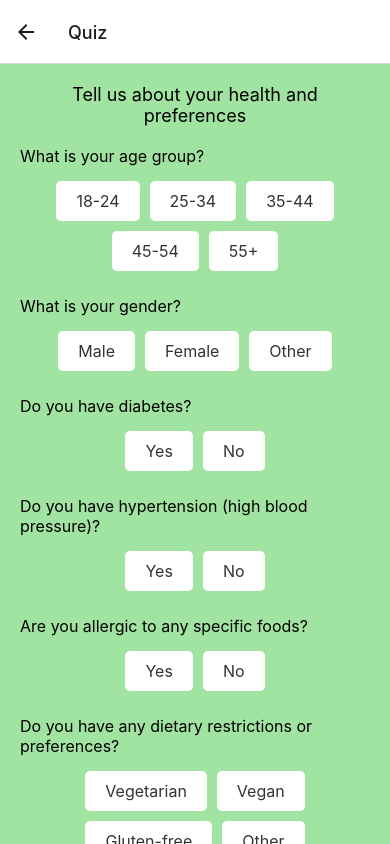
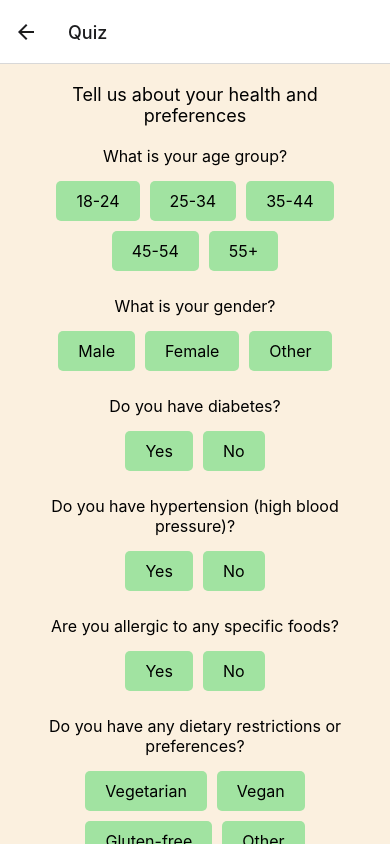
Before and after one commit to shreyasuratran/Salud, a React Native app in the folder frontend/: screen /Quiz in a window 390 px wide. Built offline with nearby package versions, Linux system fonts and the light colour scheme.

Commit message:
Cart Addition

```diff
--- a/frontend/App.js
+++ b/frontend/App.js
@@ -4,6 +4,9 @@ import { createNativeStackNavigator } from '@react-navigation/native-stack';
 import HomeScreen from './HomeScreen';
 import Quiz from './Quiz';
 import Recipes from './Recipes';
+import Ingredients from './ingredients';
+import Cart from './Cart';
+
 
 const Stack = createNativeStackNavigator();
 
@@ -14,6 +17,8 @@ const App = () => {
         <Stack.Screen name="HomeScreen" component={HomeScreen} />
         <Stack.Screen name="Quiz" component={Quiz} />
         <Stack.Screen name="Recipes" component={Recipes} />
+        <Stack.Screen name="Ingredients" component={Ingredients} />
+        <Stack.Screen name="Cart" component={Cart} />
       </Stack.Navigator>
     </NavigationContainer>
   );
--- /dev/null
+++ b/frontend/Cart.js
@@ -0,0 +1,61 @@
+import React from 'react';
+import { View, Text, FlatList, StyleSheet } from 'react-native';
+
+const Cart = () => {
+    // Dummy data for cart items
+    const cartItems = [
+        { id: '1', name: 'Spaghetti (200g)', quantity: '$$$'},
+        { id: '2', name: 'Bacon (100g)', quantity: '$$$' },
+        { id: '3', name: 'Eggs (2pc)', quantity: '$$$' },
+        { id: '4', name: 'Parmesan Cheese (50g)', quantity: '$$$' },
+    ];
+
+    return (
+        <View style={styles.container}>
+            <Text style={styles.title}>Your Cart</Text>
+            <FlatList
+                data={cartItems}
+                keyExtractor={item => item.id}
+                renderItem={({ item }) => (
+                    <View style={styles.itemContainer}>
+                        <Text style={styles.itemName}>{item.name}</Text>
+                        <Text style={styles.itemQuantity}>{item.quantity}</Text>
+                    </View>
+                )}
+            />
+        </View>
+    );
+};
+
+const styles = StyleSheet.create({
+    container: {
+        flex: 1,
+        padding: 20,
+        backgroundColor: '#fbf0df',
+    },
+    title: {
+        fontSize: 24,
+        fontWeight: 'bold',
+        marginBottom: 20,
+        color: '#000000',
+        textAlign: 'center',
+    },
+    itemContainer: {
+        flexDirection: 'row',
+        justifyContent: 'space-between',
+        alignItems: 'center',
+        padding: 10,
+        borderBottomWidth: 1,
+        borderBottomColor: '#cccccc',
+    },
+    itemName: {
+        fontSize: 18,
+        color: '#000000',
+    },
+    itemQuantity: {
+        fontSize: 16,
+        color: '#666666',
+    },
+});
+
+export default Cart;
--- a/frontend/Quiz.js
+++ b/frontend/Quiz.js
@@ -71,7 +71,7 @@ const QuizPage = () => {
 const styles = StyleSheet.create({
     container: {
         padding: 20,
-        backgroundColor: '#A1e3a1',
+        backgroundColor: '#fbf0df', //beige type color
     },
     heading: {
         fontSize: 18,
@@ -86,6 +86,8 @@ const styles = StyleSheet.create({
         fontSize: 16,
         marginBottom: 10,
         color: "#000000",
+        textAlign: 'center',
+
     },
     buttonContainer: {
         flexDirection: 'row',
@@ -93,19 +95,20 @@ const styles = StyleSheet.create({
         justifyContent: 'center',
     },
     button: {
-        backgroundColor: '#ffffff',
+        backgroundColor: '#A1e3a1',
         paddingVertical: 10,
         paddingHorizontal: 20,
         borderRadius: 5,
         margin: 5,
     },
     selectedButton: {
-        backgroundColor: '#5cb85c',
+        backgroundColor: '#4CA14C', // Corrected color code
     },
     buttonText: {
         fontSize: 16,
-        color: '#333333',
+        color: '#000000', // Default text color
     },
+
     label: {
         fontSize: 16,
         marginBottom: 5,
--- a/frontend/Recipes.js
+++ b/frontend/Recipes.js
@@ -1,27 +1,24 @@
-import React, { useState, useEffect } from 'react';
-import { View, Text, TextInput, Button, StyleSheet, ScrollView, TouchableOpacity, Image } from 'react-native';
+import React, { useState } from 'react';
+import { View, Text, TextInput, Button, StyleSheet, ScrollView, TouchableOpacity } from 'react-native';
 import { useNavigation } from '@react-navigation/native';
 
 const dummyRecipes = [
   {
     id: '1',
     title: 'Spaghetti Carbonara',
-      image: 'https://via.placeholder.com/150',
     description: 'Creamy Italian pasta with eggs, cheese, and bacon.',
   },
   {
     id: '2',
     title: 'Chicken Alfredo',
-      image: 'https://via.placeholder.com/150',
     description: 'A rich and creamy white sauce over tender chicken and pasta.',
   },
   {
     id: '3',
     title: 'Vegetable Stir Fry',
-      image: 'https://via.placeholder.com/150',
     description: 'A healthy mix of vegetables stir-fried with a light sauce.',
   },
-    // ...add more dummy recipes as needed
+  // Add more dummy recipes as needed
 ];
 
 const Recipes = () => {
@@ -30,8 +27,6 @@ const dummyRecipes = [
     const navigation = useNavigation();
 
     const handleSearch = () => {
-          // Here you would implement the actual search functionality,
-          // for now, let's just filter our dummy data based on title.
         if (searchQuery.trim() === '') {
             setRecipes(dummyRecipes);
         } else {
@@ -43,9 +38,7 @@ const dummyRecipes = [
     };
 
     const handleRecipeClick = (recipeId) => {
-          // Normally you would navigate to a details page with the recipeId
-          // For now, we'll just log to the console
-          console.log('Recipe selected:', recipeId);
+        navigation.navigate('Ingredients', { recipeId });
     };
 
     return (
@@ -65,7 +58,6 @@ const dummyRecipes = [
             <ScrollView contentContainerStyle={styles.recipesContainer}>
                 {recipes.map((recipe) => (
                     <TouchableOpacity key={recipe.id} style={styles.recipeItem} onPress={() => handleRecipeClick(recipe.id)}>
-                          <Image source={{ uri: recipe.image }} style={styles.recipeImage} />
                         <View style={styles.recipeTextContainer}>
                             <Text style={styles.recipeTitle}>{recipe.title}</Text>
                             <Text style={styles.recipeDescription}>{recipe.description}</Text>
@@ -76,6 +68,7 @@ const dummyRecipes = [
         </View>
     );
 };
+
 const styles = StyleSheet.create({
     recipeItem: {
         flexDirection: 'row',
@@ -83,12 +76,10 @@ const styles = StyleSheet.create({
         padding: 10,
         borderBottomWidth: 1,
         borderBottomColor: '#ccc',
+        marginBottom: 10,
     },
-    recipeImage: {
-        width: 50,
-        height: 50,
-        borderRadius: 25,
-        marginRight: 10,
+    recipeTextContainer: {
+        flex: 1,
     },
     recipeTitle: {
         fontSize: 18,
@@ -96,10 +87,10 @@ const styles = StyleSheet.create({
     container: {
         flex: 1,
         padding: 20,
-        backgroundColor: '#A1e3a1',
+        backgroundColor: '#fbf0df',
     },
     backButton: {
-        marginBottom: 20, // Add space below the back button
+        marginBottom: 20,
     },
     searchContainer: {
         flexDirection: 'row',
--- /dev/null
+++ b/frontend/ingredients.js
@@ -0,0 +1,94 @@
+import React, { useState } from 'react';
+import { View, Text, Button, Alert, StyleSheet } from 'react-native';
+import { useRoute } from '@react-navigation/native';
+import { useNavigation } from '@react-navigation/native';
+
+// Dummy data for ingredients
+const dummyIngredients = {
+  '1': {
+    title: 'Spaghetti Carbonara',
+    ingredients: [
+      { name: 'Spaghetti', quantity: '200g' },
+      { name: 'Bacon', quantity: '100g' },
+      { name: 'Eggs', quantity: '2' },
+      { name: 'Parmesan Cheese', quantity: '50g' },
+    ],
+  },
+  '2': {
+    title: 'Chicken Alfredo',
+    ingredients: [
+      { name: 'Pasta', quantity: '200g' },
+      { name: 'Chicken Breast', quantity: '150g' },
+      { name: 'Heavy Cream', quantity: '100ml' },
+      { name: 'Parmesan Cheese', quantity: '50g' },
+    ],
+  },
+  // Add more recipes as needed
+};
+
+const Ingredients = () => {
+    const route = useRoute();
+    const { recipeId } = route.params;
+    const recipe = dummyIngredients[recipeId];
+
+    const addToCart = () => {
+        Alert.alert('Add to Cart', 'Ingredients have been added to your cart!', [
+            { text: "OK", onPress: () => navigation.navigate('Cart') }
+        ]);
+    };
+    const navigation = useNavigation();
+
+
+    return (
+        <View style={styles.container}>
+            <Text style={styles.title}>{recipe?.title}</Text>
+            <View style={styles.ingredientsList}>
+                {recipe?.ingredients.map((ingredient, index) => (
+                    <Text key={index} style={styles.ingredient}>
+                        {ingredient.name}: {ingredient.quantity}
+                    </Text>
+                ))}
+            </View>
+            <Button title="Add to Cart" onPress={addToCart} color="#5cb85c" />
+        </View>
+    );
+};
+
+const styles = StyleSheet.create({
+    container: {
+        flex: 1,
+        alignItems: 'center',
+        justifyContent: 'center',
+        backgroundColor: '#fbf0df',
+        padding: 20,
+    },
+    title: {
+        fontSize: 24,
+        fontWeight: 'bold',
+        marginBottom: 20,
+        color: '#000000',
+        textAlign: 'center',
+    },
+    ingredientsList: {
+        marginBottom: 20,
+    },
+    ingredient: {
+        fontSize: 18,
+        color: '#000000',
+        margin: 5,
+    },
+    button: {
+        backgroundColor: '#FFFFFF', // Button background color
+        padding: 10,
+        borderRadius: 5,
+    },
+    buttonText: {
+        color: '#FFFFFF', // Here we set the text color to white
+        fontWeight: 'bolder',
+
+        fontSize: 16,
+    },
+});
+
+
+export default Ingredients;
```
Lines whose indentation alone changed are shown as unchanged.
